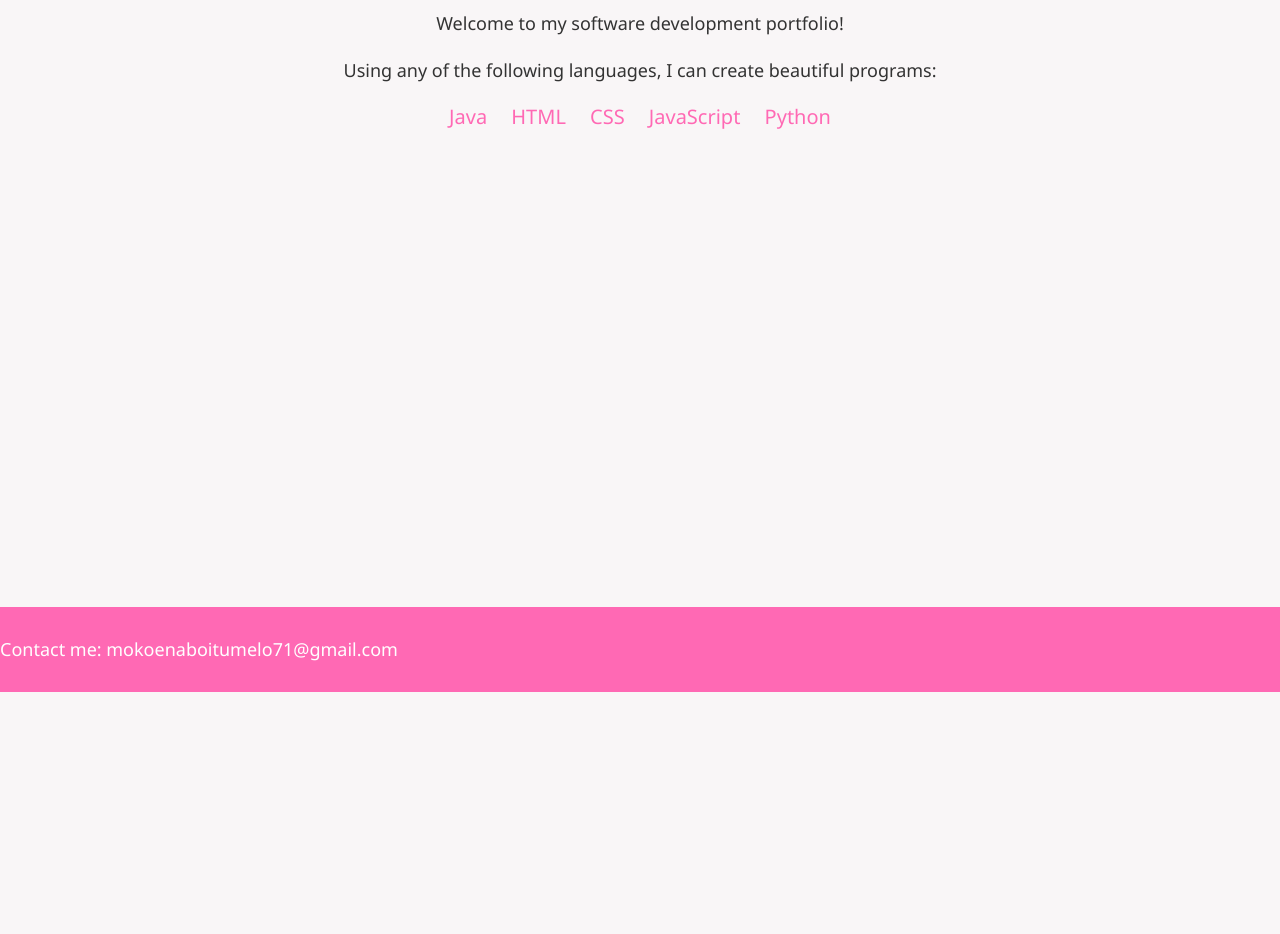
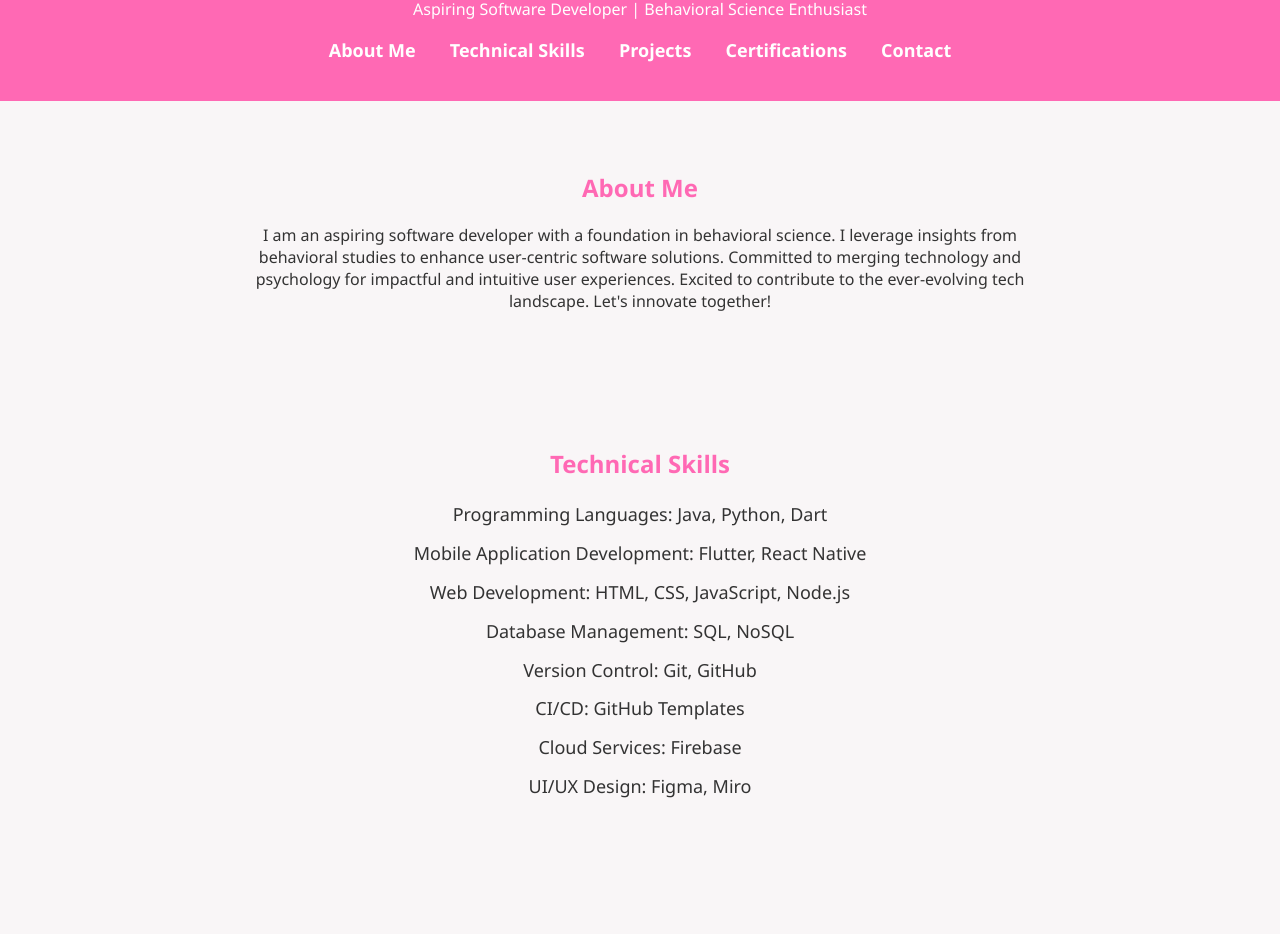
Before and after one commit to BoitumeloMokoena/BoitumeloMokoena.github.io, a plain HTML site: page index.html in a window 1280 px wide. Shown: the part 108-1042 px from the top of the page. Before the commit the page ends 800 px from the top, so only its background shows below. Drawn offline with Linux system fonts and the light colour scheme.

Commit message:
Changes made

```diff
--- /dev/null
+++ b/css/styles.css
@@ -0,0 +1,93 @@
+body {
+    font-family: 'Segoe UI', Tahoma, Geneva, Verdana, sans-serif;
+    background-color: #f9f6f7;
+    color: #333;
+    margin: 0;
+    padding: 0;
+}
+
+header {
+    background-color: #FF69B4;
+    color: #fff;
+    padding: 20px 0;
+    text-align: center;
+}
+
+.header-container nav ul {
+    list-style-type: none;
+    padding: 0;
+}
+
+.header-container nav ul li {
+    display: inline-block;
+    margin: 0 15px;
+}
+
+.header-container nav ul li a {
+    color: #fff;
+    text-decoration: none;
+    font-weight: bold;
+}
+
+.header-container nav ul li a:hover {
+    text-decoration: underline;
+}
+
+section {
+    padding: 50px 20px;
+    text-align: center;
+}
+
+.about-container, .skills-container, .projects-container, .certifications-container, .contact-container {
+    max-width: 800px;
+    margin: 0 auto;
+}
+
+h2 {
+    color: #FF69B4;
+    margin-bottom: 20px;
+}
+
+ul {
+    list-style-type: none;
+    padding: 0;
+}
+
+li {
+    font-size: 18px;
+    line-height: 1.6;
+    margin-bottom: 10px;
+}
+
+.project-item {
+    margin-bottom: 40px;
+}
+
+footer {
+    background-color: #333;
+    color: #fff;
+    padding: 10px 0;
+    text-align: center;
+}
+
+footer p {
+    margin: 0;
+}
+
+@media (max-width: 600px) {
+    h1 {
+        font-size: 28px;
+    }
+
+    nav ul li {
+        margin: 0 10px;
+    }
+
+    h2 {
+        font-size: 24px;
+    }
+
+    li {
+        font-size: 16px;
+    }
+}
--- a/index.html
+++ b/index.html
@@ -4,82 +4,90 @@
 <head>
     <meta charset="UTF-8">
     <meta name="viewport" content="width=device-width, initial-scale=1.0">
-    <title>Boitumelo Mokoena - Software Developer</title>
-    <style>
-        body {
-            font-family: 'Segoe UI', Tahoma, Geneva, Verdana, sans-serif;
-            background-color: #f9f6f7;
-            color: #333;
-            margin: 0;
-            padding: 0;
-        }
-
-        .container {
-            max-width: 800px;
-            margin: 0 auto;
-            padding: 20px;
-            text-align: center;
-        }
-
-        h1 {
-            color: #FF69B4;
-            font-size: 36px;
-        }
-
-        p {
-            font-size: 18px;
-            line-height: 1.6;
-        }
-
-        ul {
-            list-style-type: none;
-            padding: 0;
-        }
-
-        li {
-            display: inline-block;
-            margin: 0 10px;
-            font-size: 20px;
-            color: #FF69B4;
-            cursor: pointer;
-        }
-
-        li:hover {
-            color: #E6E6FA;
-        }
-
-        footer {
-            background-color: #FF69B4;
-            color: #fff;
-            padding: 10px 0;
-            position: fixed;
-            bottom: 0;
-            width: 100%;
-        }
-    </style>
+    <title>Boitumelo Mokoena - Portfolio</title>
+    <link rel="stylesheet" href="css/styles.css">
 </head>
 
 <body>
 
-    <div class="container">
-        <h1>Boitumelo Mokoena</h1>
-        <p>Welcome to my software development portfolio!</p>
+    <header>
+        <div class="header-container">
+            <h1>Boitumelo Mokoena</h1>
+            <p>Aspiring Software Developer | Behavioral Science Enthusiast</p>
+            <nav>
+                <ul>
+                    <li><a href="#about">About Me</a></li>
+                    <li><a href="#skills">Technical Skills</a></li>
+                    <li><a href="#projects">Projects</a></li>
+                    <li><a href="#certifications">Certifications</a></li>
+                    <li><a href="#contact">Contact</a></li>
+                </ul>
+            </nav>
+        </div>
+    </header>
 
-        <p>Using any of the following languages, I can create beautiful programs:</p>
+    <section id="about">
+        <div class="about-container">
+            <h2>About Me</h2>
+            <p>I am an aspiring software developer with a foundation in behavioral science. I leverage insights from behavioral studies to enhance user-centric software solutions. Committed to merging technology and psychology for impactful and intuitive user experiences. Excited to contribute to the ever-evolving tech landscape. Let's innovate together!</p>
+        </div>
+    </section>
 
-        <ul>
-            <li>Java</li>
-            <li>HTML</li>
-            <li>CSS</li>
-            <li>JavaScript</li>
-            <li>Python</li>
-        </ul>
-    </div>
+    <section id="skills">
+        <div class="skills-container">
+            <h2>Technical Skills</h2>
+            <ul>
+                <li>Programming Languages: Java, Python, Dart</li>
+                <li>Mobile Application Development: Flutter, React Native</li>
+                <li>Web Development: HTML, CSS, JavaScript, Node.js</li>
+                <li>Database Management: SQL, NoSQL</li>
+                <li>Version Control: Git, GitHub</li>
+                <li>CI/CD: GitHub Templates</li>
+                <li>Cloud Services: Firebase</li>
+                <li>UI/UX Design: Figma, Miro</li>
+            </ul>
+        </div>
+    </section>
+
+    <section id="projects">
+        <div class="projects-container">
+            <h2>Projects</h2>
+            <div class="project-item">
+                <h3>Project 1: WeShare</h3>
+                <p>WeShare is a social expense tracker web application designed to help users track and share expenses in a collaborative way.</p>
+            </div>
+            <div class="project-item">
+                <h3>Project 2: Vulavula Learning App</h3>
+                <p>A language learning app designed to help South African children learn their mother tongue through engaging games and stories.</p>
+            </div>
+            <!-- Add more projects as needed -->
+        </div>
+    </section>
+
+    <section id="certifications">
+        <div class="certifications-container">
+            <h2>Certifications</h2>
+            <ul>
+                <li>Introduction to SQL</li>
+                <li>AI Career Essentials</li>
+                <li>Introduction to Programming Using Java</li>
+            </ul>
+        </div>
+    </section>
+
+    <section id="contact">
+        <div class="contact-container">
+            <h2>Contact</h2>
+            <p>Email: <a href="mailto:mokoenaboitumelo71@gmail.com">mokoenaboitumelo71@gmail.com</a></p>
+            <p>LinkedIn: <a href="https://www.linkedin.com/in/boitumelo-mokoena-1a8065240" target="_blank">Boitumelo Mokoena</a></p>
+        </div>
+    </section>
 
     <footer>
-        <p>Contact me: mokoenaboitumelo71@gmail.com</p>
+        <p>© 2024 Boitumelo Mokoena. All rights reserved.</p>
     </footer>
 
+    <script src="js/script.js"></script>
 </body>
 
 </html>
--- /dev/null
+++ b/js/script.js
@@ -0,0 +1,13 @@
+document.addEventListener("DOMContentLoaded", function() {
+    // Example of a simple script to add interactive behavior
+    const navLinks = document.querySelectorAll('nav ul li a');
+
+    navLinks.forEach(link => {
+        link.addEventListener('click', function(e) {
+            e.preventDefault();
+            document.querySelector(this.getAttribute('href')).scrollIntoView({
+                behavior: 'smooth'
+            });
+        });
+    });
+});
```
Also changed, not shown: 1 other file.
